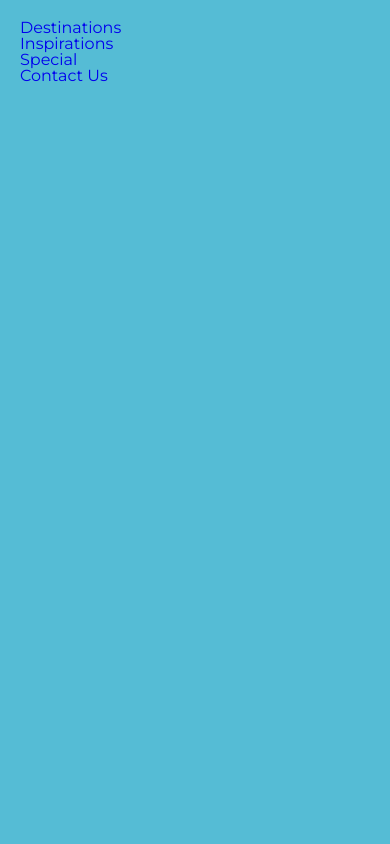
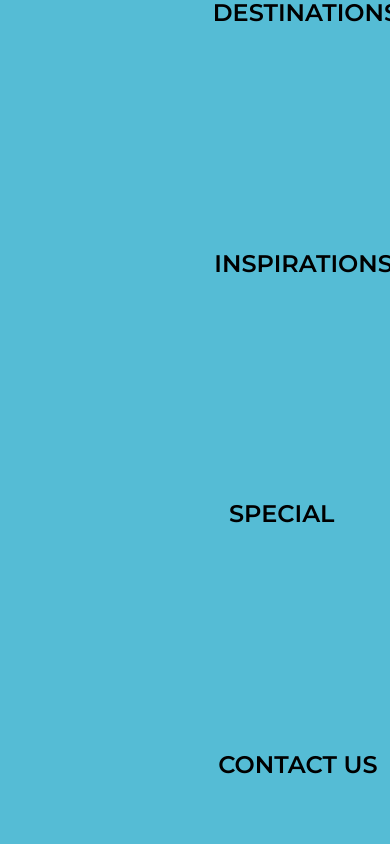
Before and after one commit to vloera1/wunderlust, a plain HTML site: page wunderlust-majorca.html in a window 390 px wide. Both pictures are taken after a click on the label "Menu". Shown: the top 844 px of the page. Drawn offline with Linux system fonts and the light colour scheme; a web font is replaced by a local one.

Commit message:
Update styles.css

```diff
--- a/styles.css
+++ b/styles.css
@@ -136,14 +136,15 @@ nav ul{
 }
 
 #toggle:checked + label + ul{
-    display: block;
+    display: grid;
+    grid-template-columns: repeat(1, 4fr);
     position: fixed;
+    gap: 2px;
     top: 0;
     left: 0;
     right: 0;
     bottom: 0;
     margin: 0;
-    padding: 20px;
     background-color: var(--teal);
     width: 1000px;
     height: 1000px;
@@ -151,6 +152,22 @@ nav ul{
 
 #toggle:checked + label + ul li a{
     text-decoration: none;
+    color: var(--blue);
+    font-family: var(--mont-font);
+    font-size: 1.5em;
+    padding: 10px 0;
+    text-transform: uppercase;
+    font-weight: bold;
+    position: absolute;
+    left: 25%;
+    transform: translate(-20%, -20%);
+    border: 2px solid var(--blue);
+    box-sizing: border-box;
+}
+#toggle:checked + label + ul li a:hover{
+    color: var(--white);
+    background-color: var(--black);
+
 }
 
 header h2{
```
